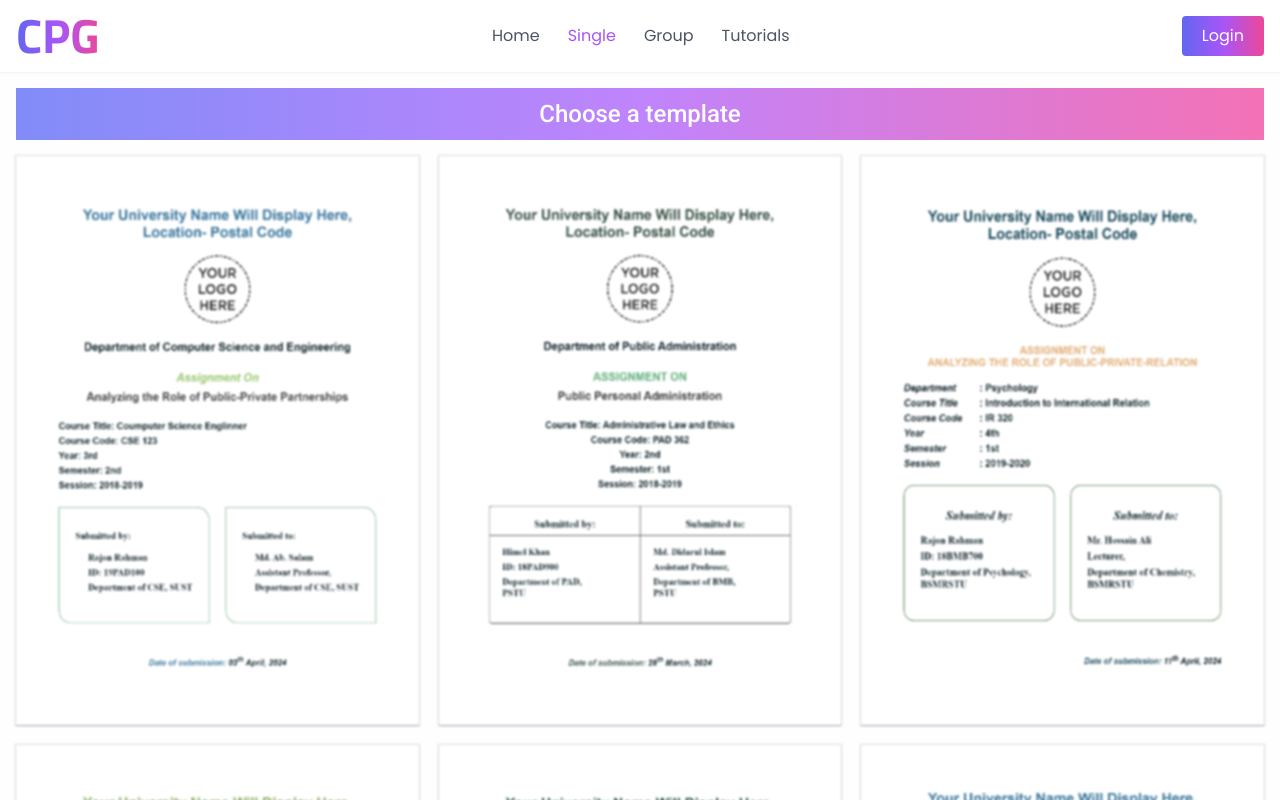
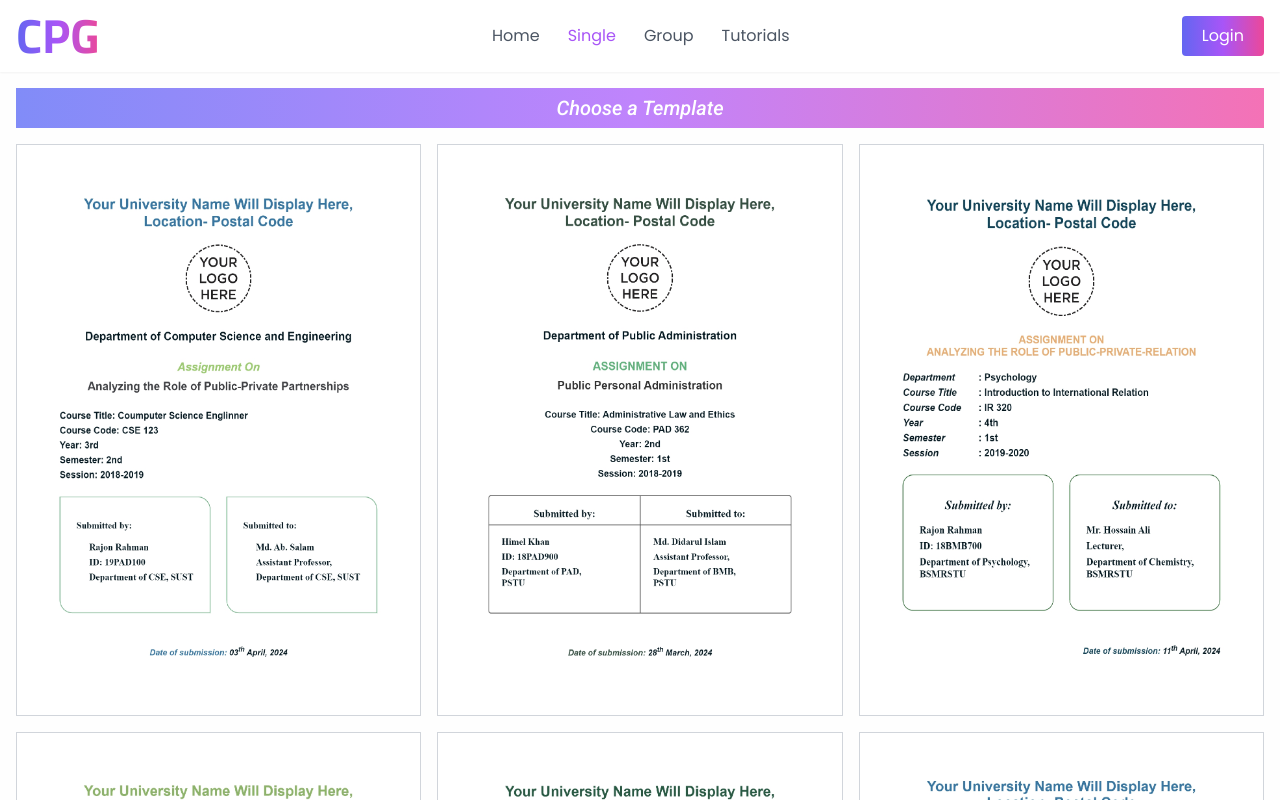
Before and after one commit to towhid046/cover-page-maker-bangla, a React (Vite) app: page /single in a window 1280 px wide. Shown: the top 800 px of the page. Built offline with nearby package versions, Linux system fonts and the light colour scheme; no server answers.

Commit message:
make hover effect more attractive

```diff
--- /dev/null
+++ b/src/components/shared/PageHeader/PageHeader.jsx
@@ -0,0 +1,13 @@
+const PageHeader = ({ isClicked }) => {
+  return (
+    <div className="container mx-auto px-4">
+      <p className="lg:text-xl text-lg italic font-medium bg-gradient-to-r lg:py-1.5 py-1 my-2 lg:my-4 text-center from-indigo-400 via-purple-400 to-pink-400 text-white">
+        {isClicked
+          ? "Fill up the form & generate cover page"
+          : "Choose a Template"}
+      </p>
+    </div>
+  );
+};
+
+export default PageHeader;
--- a/src/index.css
+++ b/src/index.css
@@ -11,19 +11,6 @@
 body {
   background-color: hsl(0, 0%, 99.5%);
   font-family: "Roboto", sans-serif;
-}
-
-.display_img {
-  transition: 0.3s ease-in-out;
-  box-shadow: rgba(9, 30, 66, 0.25) 0px 1px 1px,
-    rgba(9, 30, 66, 0.13) 0px 0px 1px 1px;
-  filter: blur(0.8px);
-}
-.display_img:hover {
-  transform: translateY(-7px);
-  box-shadow: rgba(17, 17, 26, 0.1) 0px 1px 0px,
-    rgba(17, 17, 26, 0.1) 0px 8px 24px, rgba(17, 17, 26, 0.1) 0px 16px 98px;
-  filter: blur(0px);
 }
 
 .cover_page_wrapper {
--- a/src/pages/GroupPage/GroupPage.jsx
+++ b/src/pages/GroupPage/GroupPage.jsx
@@ -5,6 +5,8 @@ import groupPage1 from "../../assets/img/display-pages/group_page_1.jpg";
 import { useState } from "react";
 import { GroupForm } from "./../../components/unique/GroupForm/GroupForm";
 import Reveal from "./../../components/shared/Reveal/Reveal";
+import PageHeader from "./../../components/shared/PageHeader/PageHeader";
+import Button from "../../components/shared/Button/Button";
 
 const GroupPage = () => {
   useScrollToTop();
@@ -19,7 +21,7 @@ const GroupPage = () => {
     });
   }
 
-  const appearPageClickHandler = (index) => {
+  const appearPageClickHandler = () => {
     // setPageId(index);
 
     setTimeout(() => {
@@ -30,31 +32,53 @@ const GroupPage = () => {
 
   return (
     <>
+      <PageHeader isClicked={isClicked} />
       <section className="pb-10 container mx-auto px-4">
-        <p className="lg:text-2xl text-xl font-medium bg-gradient-to-r  lg:py-2.5 py-2 my-2 lg:my-4 text-center from-indigo-400 via-purple-400 to-pink-400 text-white">
-          {isClicked
-            ? "Fill up the form & generate cover page"
-            : "Choose a template"}
-        </p>
         {isClicked ? (
           <GroupForm />
         ) : (
-          <div className="grid xl:grid-cols-3 gap-5 cursor-pointer grid-cols-1 ">
-            {/* {imgs?.map((img, index) => ( */}
+          <div className="grid xl:grid-cols-3 gap-4  grid-cols-1 lg:grid-cols-2">
             <div></div>
-            <div>
-              <Reveal>
+            <Reveal>
+              <div className="relative group border border-gray-300 overflow-hidden">
+                {/* Image with reduced blur effect */}
                 <img
                   title="Click to make this cover page"
-                  className={`${isClicked ? "" : "display_img"}`}
+                  className={`transition duration-500 cursor-pointer ease-in-out filter blur-[0.5px] group-hover:blur-0 lg:group-hover:blur-0 lg:group-hover:scale-105 transform`}
                   onClick={appearPageClickHandler}
                   src={groupPage1}
                   alt="Choose page"
                 />
-              </Reveal>
-            </div>
+
+                {/* Overlay with title and button for larger screens */}
+                <div
+                  onClick={appearPageClickHandler}
+                  className="absolute inset-0 cursor-pointer lg:flex hidden flex-col justify-center items-center bg-black bg-opacity-50 opacity-0 group-hover:opacity-100 transition duration-500 ease-in-out"
+                >
+                  <h3 className="text-white text-xl font-semibold mb-4">
+                    To make this cover page
+                  </h3>
+                  <Button clickHandler={appearPageClickHandler}>
+                    Click Here
+                  </Button>
+                </div>
+
+                {/* Overlay for smaller screens */}
+                <div
+                  onClick={appearPageClickHandler}
+                  className="absolute inset-0 cursor-pointer flex lg:hidden flex-col justify-center items-center bg-black bg-opacity-50 opacity-100 transition duration-500 ease-in-out"
+                >
+                  <h3 className="text-white text-xl font-semibold mb-4">
+                    To make this cover page
+                  </h3>
+                  <Button clickHandler={appearPageClickHandler}>
+                    Click Here
+                  </Button>
+                </div>
+              </div>
+            </Reveal>
+
             <div></div>
-            {/* ))} */}
           </div>
         )}
       </section>
--- a/src/pages/SinglePage/SinglePage.jsx
+++ b/src/pages/SinglePage/SinglePage.jsx
@@ -13,6 +13,7 @@ import Button from "./../../components/shared/Button/Button";
 import swal from "sweetalert";
 import { useNavigate } from "react-router-dom";
 import Reveal from "./../../components/shared/Reveal/Reveal";
+import PageHeader from "./../../components/shared/PageHeader/PageHeader";
 
 const SinglePage = () => {
   useScrollToTop();
@@ -55,28 +56,57 @@ const SinglePage = () => {
   };
 
   return (
+    <>
+      <PageHeader isClicked={isClicked} />
       <section className="pb-10 container mx-auto px-4">
-      <p className="lg:text-2xl text-xl font-medium bg-gradient-to-r  lg:py-2.5 py-2 my-2 lg:my-4 text-center from-indigo-400 via-purple-400 to-pink-400 text-white">
-        {isClicked
-          ? "Fill up the form & generate cover page"
-          : "Choose a template"}
-      </p>
         <div>
           {isClicked ? (
             <Form pageId={pageId} />
           ) : (
             <>
-            <div className="grid xl:grid-cols-3 gap-5 cursor-pointer grid-cols-1 lg:grid-cols-2">
+              <div className="grid xl:grid-cols-3 gap-4  grid-cols-1 lg:grid-cols-2">
                 {imgs?.map((img, index) => (
                   <Reveal key={index}>
+                    <div className="relative group border border-gray-300 overflow-hidden">
+                      {/* Image with reduced blur effect */}
                       <img
                         title="Click to make this cover page"
-                    className={`${isClicked ? "" : "display_img"}`}
+                        className={`transition duration-300 ease-in-out cursor-pointer filter blur-[0.5px] group-hover:blur-0 lg:group-hover:blur-0 lg:group-hover:scale-105 transform`}
                         onClick={() => appearPageClickHandler(index)}
-                    key={index}
                         src={img}
                         alt="Choose page"
                       />
+
+                      {/* Overlay with title and button */}
+                      <div
+                        onClick={() => appearPageClickHandler(index)}
+                        className="absolute inset-0 lg:flex hidden cursor-pointer flex-col justify-center items-center bg-black bg-opacity-50 opacity-0 group-hover:opacity-100 transition duration-500 ease-in-out"
+                      >
+                        <h3 className="text-white text-xl font-semibold mb-4">
+                          To make this cover page
+                        </h3>
+                        <Button
+                          clickHandler={() => appearPageClickHandler(index)}
+                        >
+                          Click Here
+                        </Button>
+                      </div>
+
+                      {/* Overlay for smaller screens */}
+                      <div
+                        onClick={() => appearPageClickHandler(index)}
+                        className="absolute inset-0 flex lg:hidden flex-col cursor-pointer justify-center items-center bg-black bg-opacity-50 opacity-100 transition duration-500 ease-in-out"
+                      >
+                        <h3 className="text-white text-xl font-semibold mb-4">
+                          To make this cover page
+                        </h3>
+                        <Button
+                          clickHandler={() => appearPageClickHandler(index)}
+                        >
+                          Click Here
+                        </Button>
+                      </div>
+                    </div>
                   </Reveal>
                 ))}
               </div>
@@ -93,6 +123,7 @@ const SinglePage = () => {
           )}
         </div>
       </section>
+    </>
   );
 };
 
```
Lines whose indentation alone changed are shown as unchanged.
